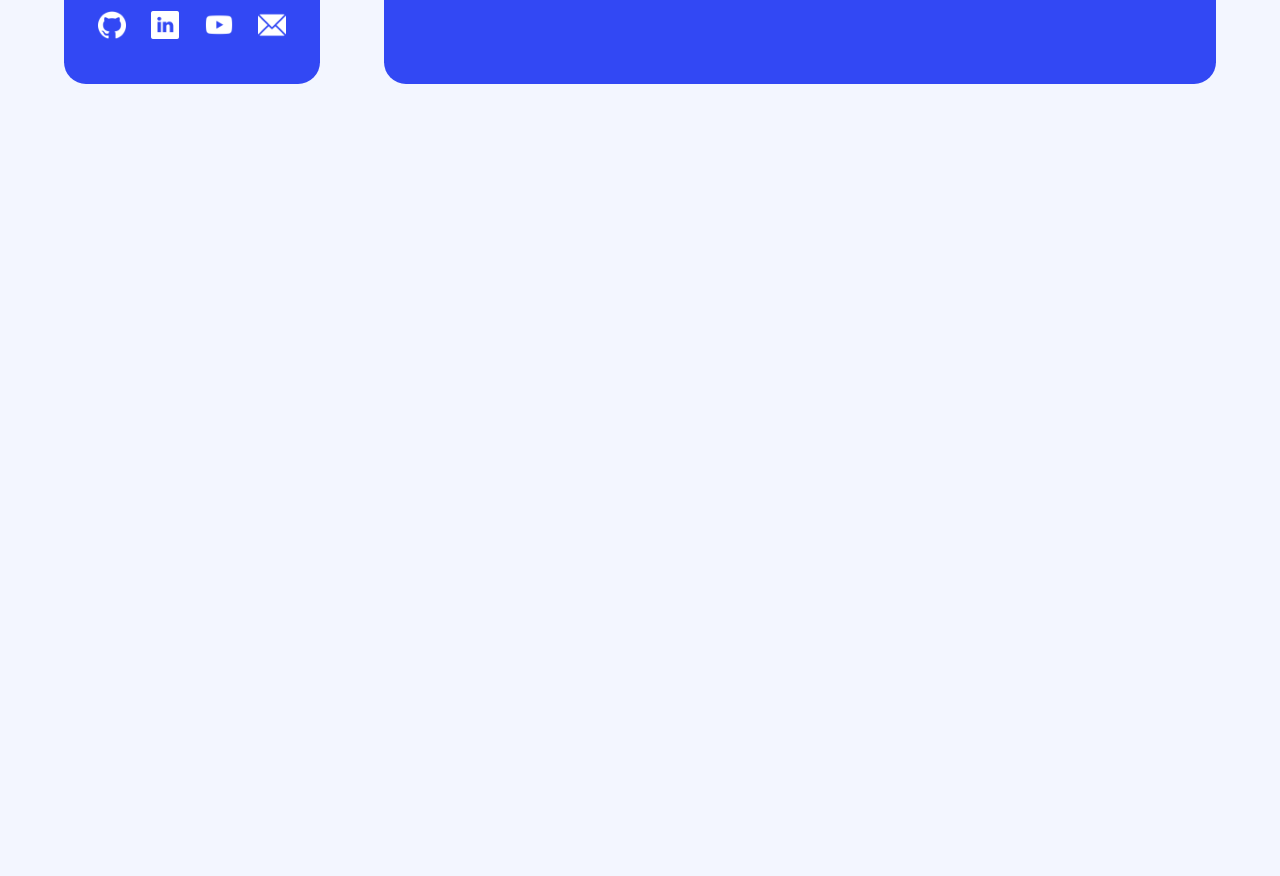
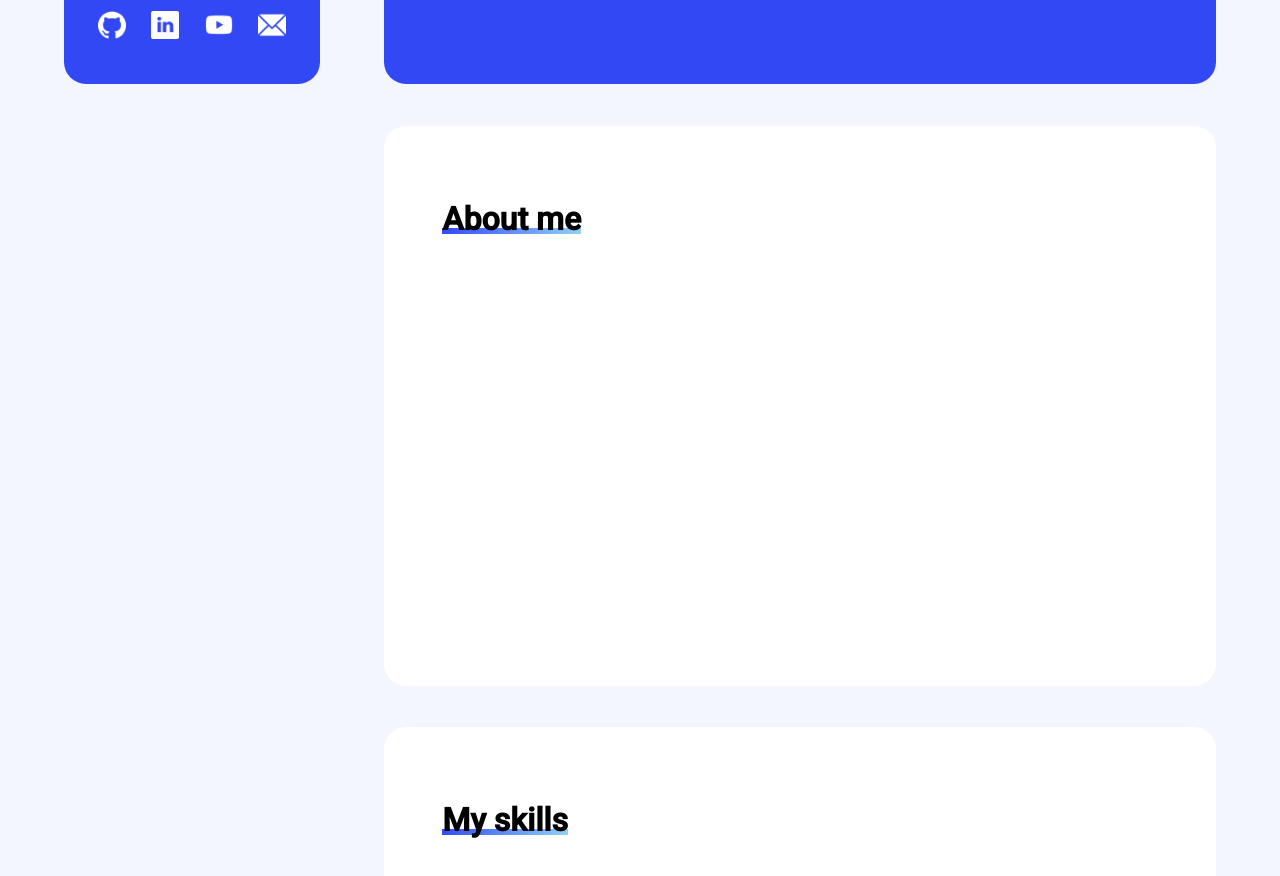
Before and after one commit to SrLozano/LozanoWebPage, an Angular app: page / in a window 1280 px wide. Shown: the part 700-1576 px from the top of the page. Before the commit the page ends 864 px from the top, so only its background shows below. Built offline with nearby package versions, Linux system fonts and the light colour scheme.

Commit message:
Working on About me

```diff
--- a/src/app/app.module.ts
+++ b/src/app/app.module.ts
@@ -7,12 +7,14 @@ import { BrowserAnimationsModule } from '@angular/platform-browser/animations';
 import { LeftTabComponent } from './left-tab/left-tab.component';
 import { RightTabComponent } from './right-tab/right-tab.component';
 import {MatButtonModule} from '@angular/material/button';
+import { TabHeaderComponent } from './tab-header/tab-header.component';
 
 @NgModule({
   declarations: [
     AppComponent,
     LeftTabComponent,
-    RightTabComponent
+    RightTabComponent,
+    TabHeaderComponent
   ],
   imports: [
     BrowserModule,
--- a/src/app/right-tab/right-tab.component.html
+++ b/src/app/right-tab/right-tab.component.html
@@ -1,6 +1,6 @@
 <!--The container contains the whole set of tabs-->
 <div class="container">
-    <!--The first tab is set to -->
+    <!--The first tab is set to containt the home-->
     <div class="home">
         <div class="container_name">
             <div class="name">
@@ -14,6 +14,13 @@
             <button mat-raised-button color="warn" style="margin-right:20%; padding-left: 3%; padding-right: 3%;">Ver portfolio</button>
             <button mat-raised-button style="padding-left: 3%; padding-right: 3%;">Contrátame</button>
         </div>
+    </div>
 
+    <div class="about-me">
+        <app-tab-header [parentData]="about"></app-tab-header>
+    </div>
+
+    <div class="about-me">
+        <app-tab-header [parentData]="skills"></app-tab-header>
     </div>
 </div>
--- a/src/app/right-tab/right-tab.component.scss
+++ b/src/app/right-tab/right-tab.component.scss
@@ -8,7 +8,7 @@
     vertical-align: top;
 }
 
-//The classes for the card set to fix the home
+//The classes for the card set to fit the home
 .home{
     background-color: rgb(50, 72, 244);
     height: 90%;
@@ -44,3 +44,12 @@
     margin-left: 10%;
     margin-right: 10%;
 }
+
+//The classes for the card set to fix the about me
+.about-me{
+    background-color: white;
+    color: black;
+    height: 70%;
+    border-radius: 22px;
+    margin-top: 5%;
+}
--- a/src/app/right-tab/right-tab.component.ts
+++ b/src/app/right-tab/right-tab.component.ts
@@ -11,6 +11,9 @@ export class RightTabComponent implements OnInit {
   name = myGlobals.name;
   job = myGlobals.job;
   description = myGlobals.description;
+  public about = "About me"
+  public skills = "My skills"
+
 
   constructor() { }
 
--- /dev/null
+++ b/src/app/tab-header/tab-header.component.html
@@ -0,0 +1,3 @@
+<div class="header">
+    <span class="underline--magical">{{parentData}}</span>
+</div>
--- /dev/null
+++ b/src/app/tab-header/tab-header.component.scss
@@ -0,0 +1,20 @@
+.header{
+    height: 10%;
+    font-weight: bold;
+    font-size: xx-large;
+    color: black;
+    padding-top: 10%;
+    padding-left: 7%;
+}
+
+.underline--magical {
+    background-image: linear-gradient(120deg, #3248F4 0%, #8fd3f4 100%);
+    //background-image: linear-gradient(120deg, #3248F4 0%, #FF011D 100%);
+    background-repeat: no-repeat;
+    background-size: 100% 0.2em;
+    background-position: 0 88%;
+    transition: background-size 0.25s ease-in;
+    &:hover {
+      background-size: 100% 88%;
+    }
+  }
--- /dev/null
+++ b/src/app/tab-header/tab-header.component.ts
@@ -0,0 +1,16 @@
+import { Component, OnInit, Input } from '@angular/core';
+
+@Component({
+  selector: 'app-tab-header',
+  templateUrl: './tab-header.component.html',
+  styleUrls: ['./tab-header.component.scss']
+})
+export class TabHeaderComponent implements OnInit {
+
+  @Input() public parentData;
+  constructor() { }
+
+  ngOnInit(): void {
+  }
+
+}
```
Also changed, not shown: 1 other file (tests, documents, lock files or other folders).
